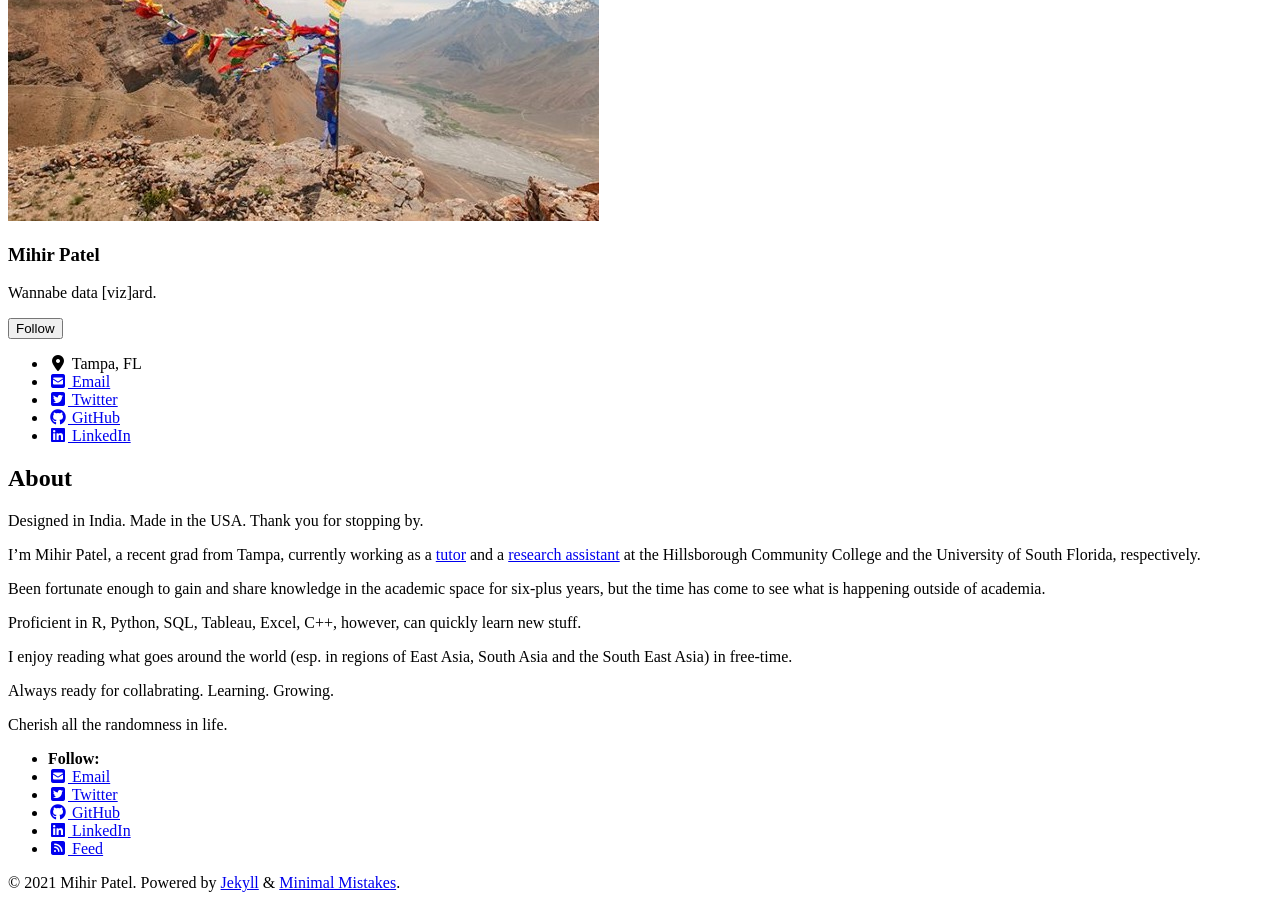
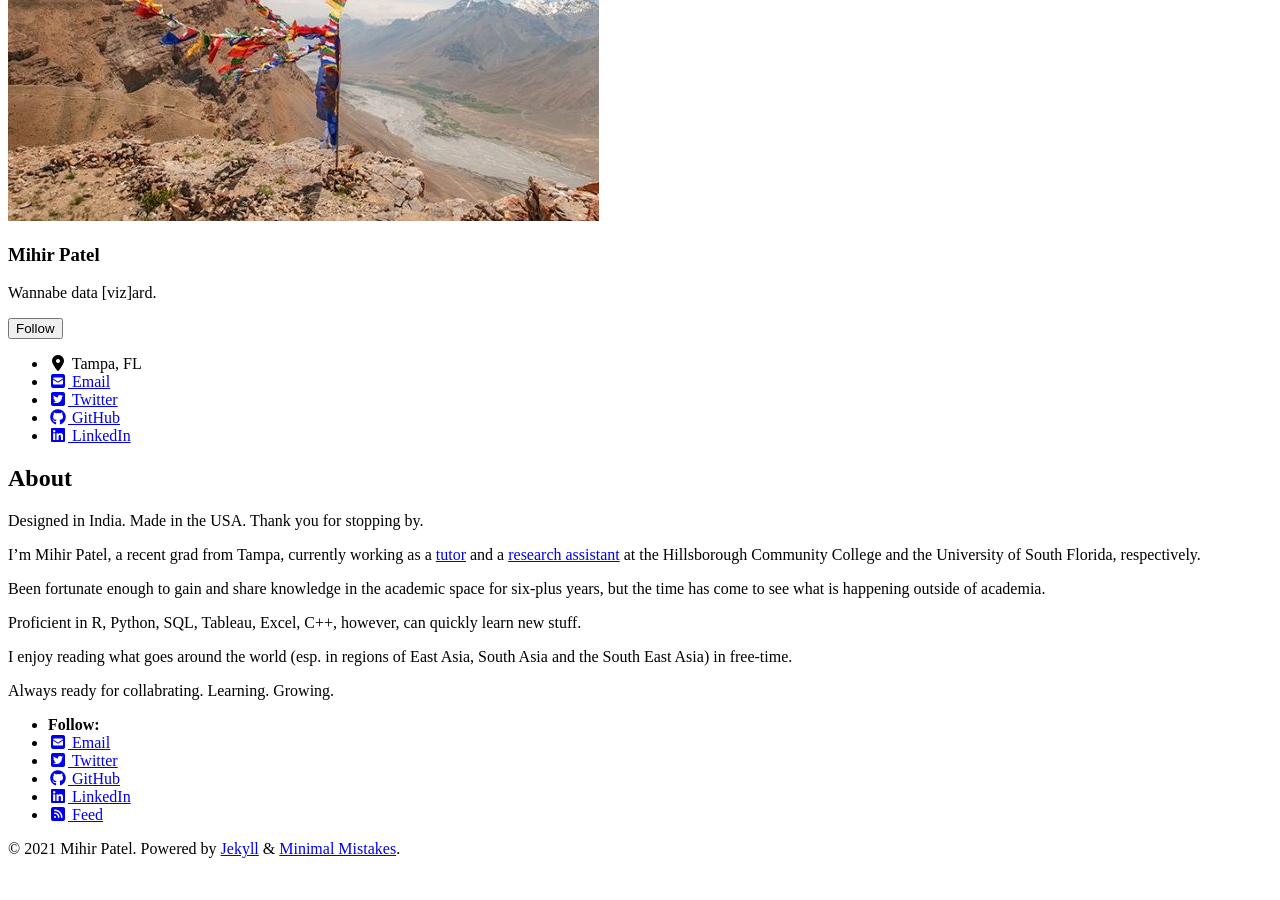
Before and after one commit to mihirp161/mihirp161.github.io, a Jekyll site: the page built from _pages/about.md, in a window 1280 px wide and 900 px high, scrolled down 753 px. Built offline with Jekyll 4.4.1, drawn with Linux system fonts in a browser that asks for light colours; cached includes are drawn as plain includes; nearby versions of some CDN libraries; after the commit the page ends 1619 px from its top, so only the background shows below that.

Commit message:
Update about.md

```diff
--- a/_pages/about.md
+++ b/_pages/about.md
@@ -14,5 +14,3 @@ Proficient in R, Python, SQL, Tableau, Excel, C++, however, can quickly learn ne
 I enjoy reading what goes around the world (esp. in regions of East Asia, South Asia and the South East Asia) in free-time.
 
 Always ready for collabrating. Learning. Growing.
-
-Cherish all the randomness in life.
```
